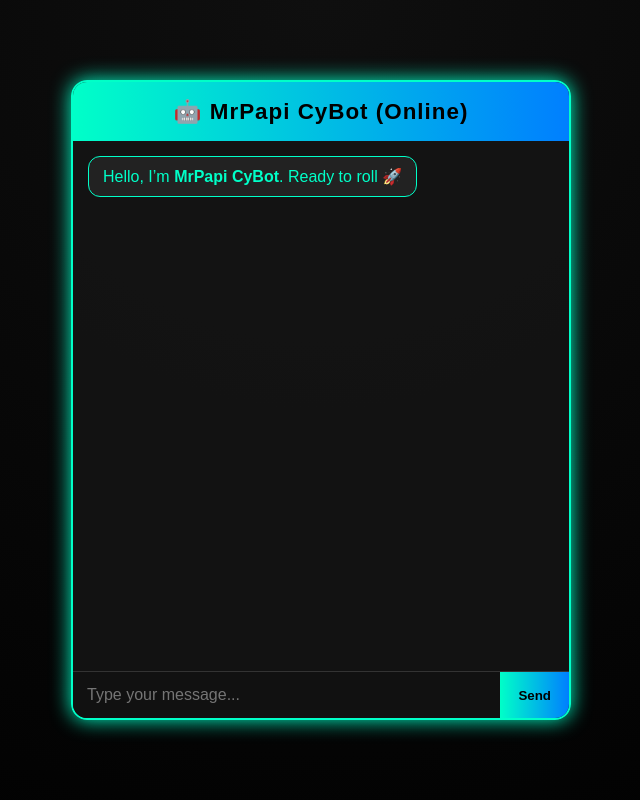
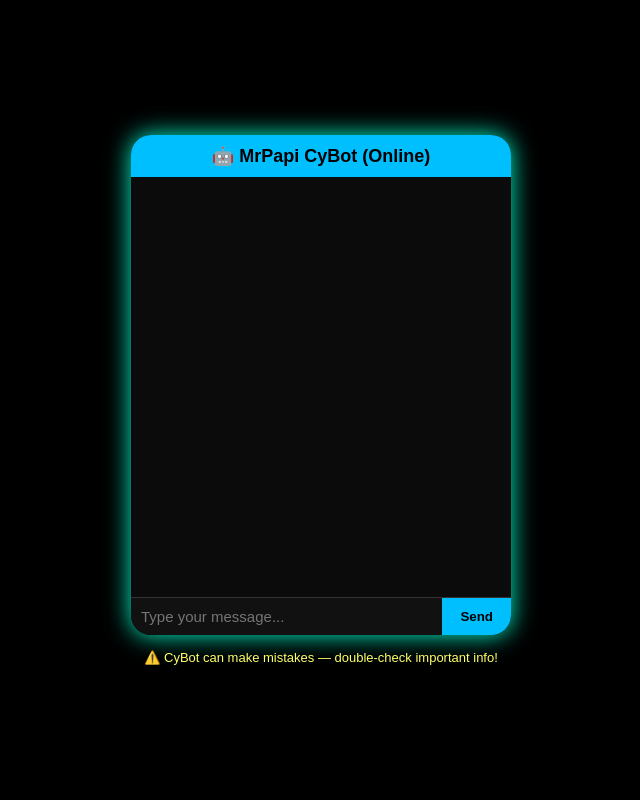
Before and after one commit to mrpapigrigades-droid/mrpapi-bot, a Flask app: page / in a window 1280 px wide. Shown: the whole page, without its empty margins (319-959 px from the left). Run offline with Flask 3, Linux system fonts and the light colour scheme.

Commit message:
Refine chat UI: removed default replies and moved warning below chat

```diff
--- a/VincentAI_Web_Chatbot/static/script.js
+++ b/VincentAI_Web_Chatbot/static/script.js
@@ -1,22 +1,39 @@
-async function sendMessage() {
-    const input = document.getElementById("user-input");
-    const msg = input.value;
-    if (!msg) return;
+document.addEventListener("DOMContentLoaded", () => {
+  const sendBtn = document.getElementById("send-btn");
+  const userInput = document.getElementById("user-input");
+  const chatMessages = document.getElementById("chat-messages");
 
-    const chatBox = document.getElementById("chat-box");
-    chatBox.innerHTML += `<div class="user-msg">${msg}</div>`;
+  function appendMessage(sender, text) {
+    const messageDiv = document.createElement("div");
+    messageDiv.classList.add(sender === "user" ? "user-message" : "bot-message");
+    messageDiv.innerText = text;
+    chatMessages.appendChild(messageDiv);
+    chatMessages.scrollTop = chatMessages.scrollHeight;
+  }
 
-    const response = await fetch("/ask", {
+  async function sendMessage() {
+    const text = userInput.value.trim();
+    if (!text) return;
+
+    appendMessage("user", text);
+    userInput.value = "";
+
+    try {
+      const response = await fetch("/chat", {
         method: "POST",
-        headers: {"Content-Type":"application/json"},
-        body: JSON.stringify({message: msg})
-    }).then(res => res.json());
+        headers: { "Content-Type": "application/json" },
+        body: JSON.stringify({ message: text }),
+      });
 
-    chatBox.innerHTML += `<div class="bot-msg">${response.response}</div>`;
+      const data = await response.json();
+      appendMessage("bot", data.reply);
+    } catch (error) {
+      appendMessage("bot", "⚠️ Connection error. Try again later.");
+    }
+  }
 
-    // Play TTS
-    const audio = document.getElementById("tts-audio");
-    audio.src = "/static/response.mp3";
-    audio.play();
-
-    input.value = "";
+  sendBtn.addEventListener("click", sendMessage);
+  userInput.addEventListener("keypress", (e) => {
+    if (e.key === "Enter") sendMessage();
+  });
+});
--- a/VincentAI_Web_Chatbot/templates/index.html
+++ b/VincentAI_Web_Chatbot/templates/index.html
@@ -3,155 +3,118 @@
 <head>
   <meta charset="UTF-8" />
   <meta name="viewport" content="width=device-width, initial-scale=1.0" />
-  <title>MrPapi CyBot 🤖</title>
+  <title>MrPapi CyBot</title>
   <style>
-    * {
-      margin: 0;
-      padding: 0;
-      box-sizing: border-box;
-      font-family: "Poppins", sans-serif;
-    }
-
     body {
-      background: radial-gradient(circle at top, #0f0f0f 0%, #000000 100%);
-      color: #eaeaea;
-      height: 100vh;
+      background-color: #000;
+      color: #fff;
+      font-family: 'Poppins', sans-serif;
       display: flex;
       flex-direction: column;
       align-items: center;
       justify-content: center;
+      height: 100vh;
+      margin: 0;
     }
 
     .chat-container {
-      background: rgba(20, 20, 20, 0.95);
-      border: 2px solid #00ffc8;
-      border-radius: 16px;
-      width: 90%;
-      max-width: 500px;
-      height: 80vh;
+      width: 380px;
+      height: 500px;
+      background-color: #0b0b0b;
+      border-radius: 20px;
+      box-shadow: 0 0 25px #00ffcc;
       display: flex;
       flex-direction: column;
       overflow: hidden;
-      box-shadow: 0 0 20px #00ffc8;
-      transition: 0.3s ease;
     }
 
     .chat-header {
-      background: linear-gradient(90deg, #00ffc8, #007fff);
-      color: #000;
-      padding: 16px;
+      background-color: #00bfff;
+      color: black;
+      font-weight: 700;
       text-align: center;
-      font-size: 1.4rem;
-      font-weight: 600;
-      letter-spacing: 1px;
+      padding: 10px;
+      font-size: 18px;
     }
 
-    #chat-box {
+    .chat-messages {
       flex: 1;
       padding: 15px;
       overflow-y: auto;
       display: flex;
       flex-direction: column;
-      gap: 10px;
     }
 
-    .bot-msg, .user-msg {
+    .bot-message, .user-message {
+      margin-bottom: 12px;
       padding: 10px 14px;
-      border-radius: 12px;
+      border-radius: 15px;
       max-width: 80%;
-      animation: fadeIn 0.3s ease-in-out;
+      word-wrap: break-word;
+      font-size: 15px;
     }
 
-    .user-msg {
-      align-self: flex-end;
-      background: #007fff;
-      color: white;
+    .bot-message {
+      background-color: #052b21;
+      align-self: flex-start;
+      border: 1px solid #00ff99;
     }
 
-    .bot-msg {
-      align-self: flex-start;
-      background: #222;
-      border: 1px solid #00ffc8;
-      color: #00ffc8;
+    .user-message {
+      background-color: #007bff;
+      align-self: flex-end;
     }
 
-    form {
+    .chat-input {
       display: flex;
       border-top: 1px solid #333;
+      background-color: #111;
     }
 
-    input {
+    .chat-input input {
       flex: 1;
-      padding: 14px;
-      background: #111;
+      padding: 10px;
       border: none;
-      color: #eaeaea;
-      font-size: 1rem;
       outline: none;
+      background: none;
+      color: #fff;
+      font-size: 15px;
     }
 
-    button {
-      background: linear-gradient(90deg, #00ffc8, #007fff);
+    .chat-input button {
+      padding: 10px 18px;
+      background-color: #00bfff;
       border: none;
-      color: black;
-      padding: 14px 18px;
+      color: #000;
+      font-weight: 600;
       cursor: pointer;
-      font-weight: 600;
-      transition: 0.2s;
+      transition: background 0.2s ease;
     }
 
-    button:hover {
-      filter: brightness(1.2);
+    .chat-input button:hover {
+      background-color: #00ffcc;
     }
 
-    @keyframes fadeIn {
-      from { opacity: 0; transform: translateY(10px); }
-      to { opacity: 1; transform: translateY(0); }
+    #warning {
+      margin-top: 15px;
+      color: #ffff66;
+      font-size: 13px;
+      text-align: center;
     }
   </style>
 </head>
 <body>
   <div class="chat-container">
     <div class="chat-header">🤖 MrPapi CyBot (Online)</div>
-    <div id="chat-box">
-      <div class="bot-msg">Hello, I’m <b>MrPapi CyBot</b>. Ready to roll 🚀</div>
+    <div id="chat-messages" class="chat-messages"></div>
+    <div class="chat-input">
+      <input id="user-input" type="text" placeholder="Type your message..." />
+      <button id="send-btn">Send</button>
     </div>
-    <form id="chat-form">
-      <input id="user-input" placeholder="Type your message..." autocomplete="off" />
-      <button type="submit">Send</button>
-    </form>
   </div>
 
-  <script>
-    const form = document.getElementById("chat-form");
-    const input = document.getElementById("user-input");
-    const chatBox = document.getElementById("chat-box");
+  <div id="warning">⚠️ CyBot can make mistakes — double-check important info!</div>
 
-    form.onsubmit = async (e) => {
-      e.preventDefault();
-      const userText = input.value.trim();
-      if (!userText) return;
-
-      addMessage("user", userText);
-      input.value = "";
-
-      const res = await fetch("/chat", {
-        method: "POST",
-        headers: {"Content-Type": "application/json"},
-        body: JSON.stringify({ message: userText })
-      });
-
-      const data = await res.json();
-      addMessage("bot", data.reply);
-    };
-
-    function addMessage(sender, text) {
-      const msg = document.createElement("div");
-      msg.className = sender === "user" ? "user-msg" : "bot-msg";
-      msg.innerHTML = text;
-      chatBox.appendChild(msg);
-      chatBox.scrollTop = chatBox.scrollHeight;
-    }
-  </script>
+  <script src="{{ url_for('static', filename='script.js') }}"></script>
 </body>
 </html>
```
